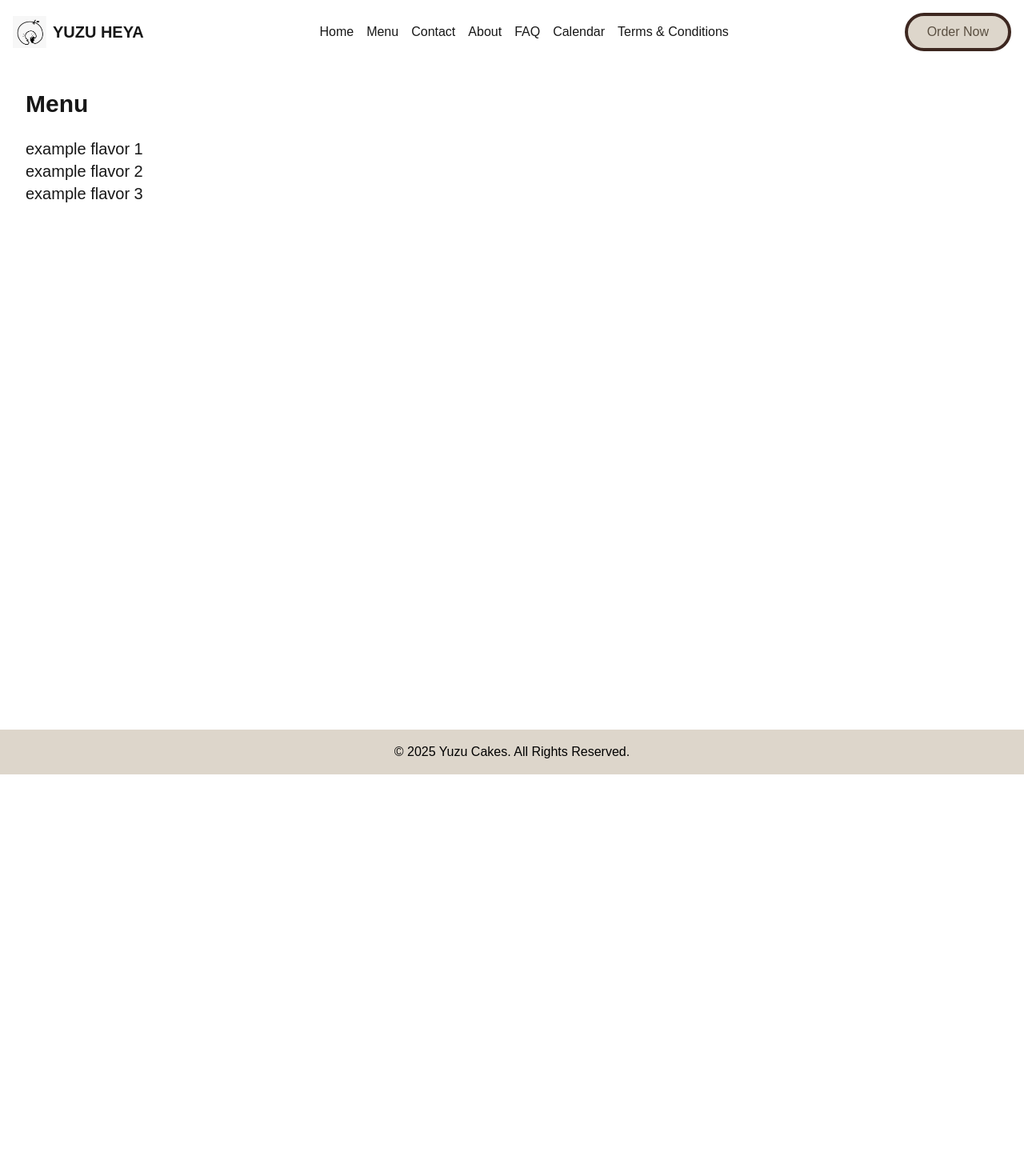
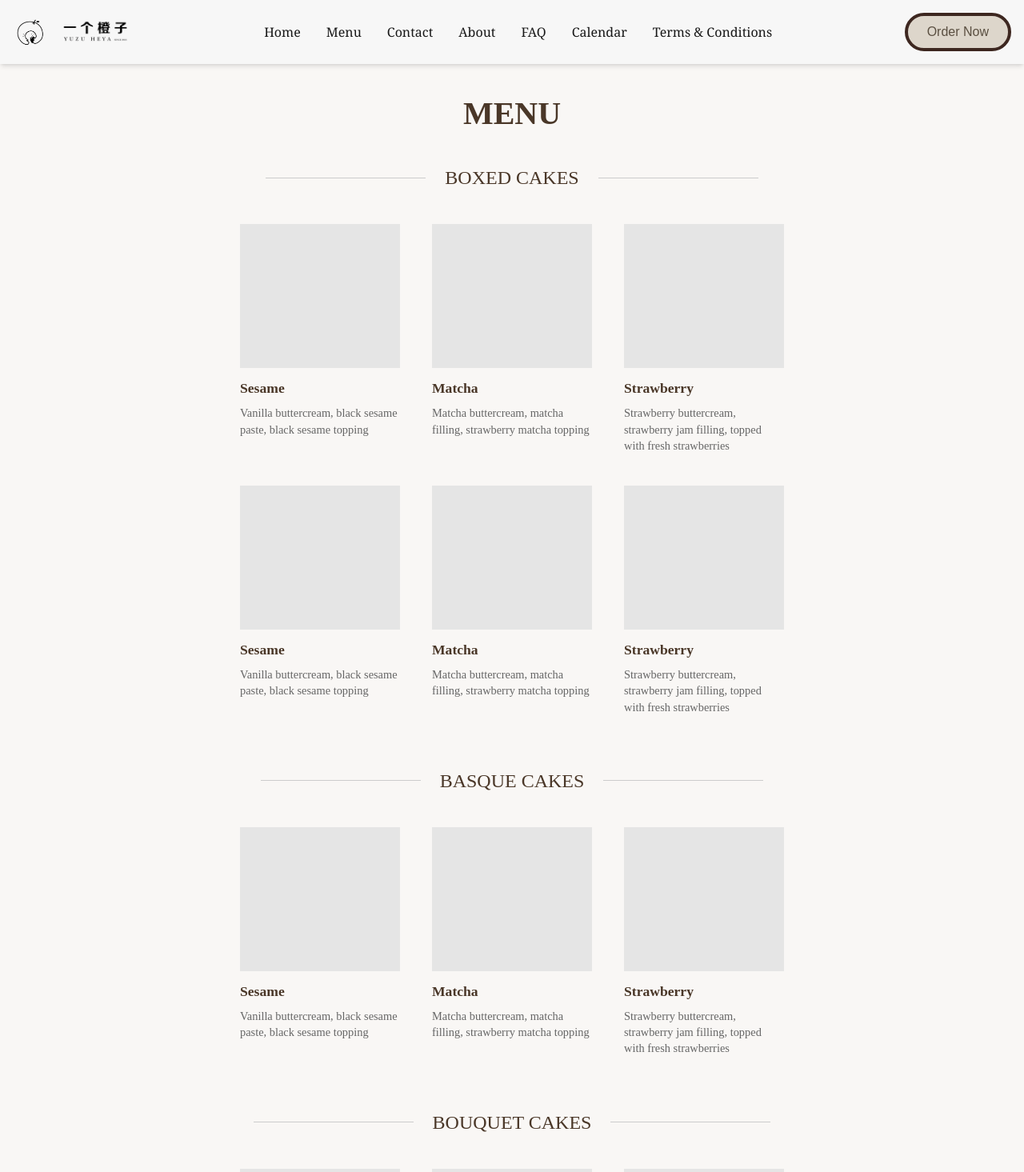
Before and after one commit to liamarlundeen/yuzu-cakes, a Next.js app: page /menu in a window 1280 px wide. Shown: the top 1465 px of the page at 80% size. Before the commit the page ends 968 px from the top, so only its background shows below. Built offline with nearby package versions, Linux system fonts and the light colour scheme.

Commit message:
menu page and header improvements

```diff
--- a/src/app/layout.tsx
+++ b/src/app/layout.tsx
@@ -1,59 +1,55 @@
+// app/layout.tsx
 import Link from 'next/link';
 import './globals.css';
 
-export default function Layout({ children }: {children: React.ReactNode }) {
-
+export default function Layout({ children }: { children: React.ReactNode }) {
   return (
-    <html lang='en'>
+    <html lang="en">
       <head />
-      <body className='bg-gray-50'>
-        <header className='bg-white shadow-md'>
-          <div className='max-w-screen-xl mx-auto flex items-center justify-between p-4'>
-            <div className='flex items-center space-x-2'>
+      <body className="flex flex-col min-h-screen bg-[#f7f7f7]">
+        <header className="bg-[#f7f7f7] shadow-md">
+          <div className="max-w-screen-xl mx-auto flex items-center justify-between p-4">
+            <div className="flex items-center space-x-2">
               <img
-                src='yuzu_logo.png'
-                alt='Yuzu Heya Logo'
+                src="yuzu_logo.png"
+                alt="Yuzu Heya Logo"
+                className="h-10 w-auto"
+              />
+              <img
+                src='yuzu_head.png'
+                alt="yuzu heya head"
                 className='h-10 w-auto'
               />
-              <span className='text-xl font-semibold text-grey-800'>YUZU HEYA</span>
             </div>
 
-              <nav>
-                <ul className='flex space-x-4'>
-                  <li><Link href='/'>Home</Link></li>
-                  <li><Link href='/menu'>Menu</Link></li>
-                  <li><Link href='/contact'>Contact</Link></li>
-                  <li><Link href='/about'>About</Link></li>
-                  <li><Link href='/faq'>FAQ</Link></li>
-                  <li><Link href='/calendar'>Calendar</Link></li>
-                  <li><Link href='/terms'>Terms & Conditions</Link></li>
-                </ul>
-              </nav>
+            <nav>
+              <ul className="flex space-x-8 font-serif">
+                <li><Link href="/">Home</Link></li>
+                <li><Link href="/menu">Menu</Link></li>
+                <li><Link href="/contact">Contact</Link></li>
+                <li><Link href="/about">About</Link></li>
+                <li><Link href="/faq">FAQ</Link></li>
+                <li><Link href="/calendar">Calendar</Link></li>
+                <li><Link href="/terms">Terms & Conditions</Link></li>
+              </ul>
+            </nav>
 
-            <Link href='/order-now'>
-              <button className="
-                  bg-[#DDD6CB]
-                  border-4 border-[#3D2720]
-                  text-[#5a4f41] px-6 py-2
-                  rounded-full
-                  hover:bg-[#B19C86]
-                  hover:text-white transition duration-300
-                  active:bg-[#947662]
-                  active:text-white
-                  focus:outline-none"
-                >
+            <Link href="/order-now">
+              <button
+                className="bg-[#DDD6CB] border-4 border-[#3D2720] text-[#5a4f41] px-6 py-2 rounded-full hover:bg-[#B19C86] hover:text-white transition duration-300 active:bg-[#947662] active:text-white focus:outline-none"
+              >
                 Order Now
               </button>
             </Link>
           </div>
         </header>
 
-        <main>{children}</main>
+        {/* Main Content */}
+        <main className="flex-grow">{children}</main> {/* The content will grow to take available space */}
 
-        <footer className='bg-[#DDD6CB] p-4 text-black text-center mt-8'>
+        <footer className="bg-[#DDD6CB] p-4 text-black text-center mt-8">
           <p>&copy; 2025 Yuzu Cakes. All Rights Reserved.</p>
         </footer>
-
       </body>
     </html>
   );
--- a/src/app/menu/page.tsx
+++ b/src/app/menu/page.tsx
@@ -1,12 +1,140 @@
+// src/app/menu/page.tsx
+import '../styles/menu.css'
+
 export default function Menu() {
-    return (
-        <div className="min-h-screen bg-white p-8">
-            <h1 className="text-3xl font-bold">Menu</h1>
-            <ul className="mt-6">
-                <li className="text-xl">example flavor 1</li>
-                <li className="text-xl">example flavor 2</li>
-                <li className="text-xl">example flavor 3</li>
-            </ul>
+  return (
+    <div className="menu-container">
+      <div className="menu-content">
+        <h1 className="menu-title">MENU</h1>
+
+      {/* BOXED CAKES SECTION */}
+      <div className="menu-section">
+        <div className="section-title">
+          <div className="line"></div>
+          <h2>BOXED CAKES</h2>
+          <div className="line"></div>
         </div>
-    );
+
+        <div className="menu-items">
+          <div className="menu-item">
+            <div className="item-image"></div>
+            <h3>Sesame</h3>
+            <p>Vanilla buttercream, black sesame paste, black sesame topping</p>
+          </div>
+
+          <div className="menu-item">
+            <div className="item-image"></div>
+            <h3>Matcha</h3>
+            <p>Matcha buttercream, matcha filling, strawberry matcha topping</p>
+          </div>
+
+          <div className="menu-item">
+            <div className="item-image"></div>
+            <h3>Strawberry</h3>
+            <p>Strawberry buttercream, strawberry jam filling, topped with fresh strawberries</p>
+          </div>
+        </div>
+
+        <div className="menu-items">
+          <div className="menu-item">
+            <div className="item-image"></div>
+            <h3>Sesame</h3>
+            <p>Vanilla buttercream, black sesame paste, black sesame topping</p>
+          </div>
+
+          <div className="menu-item">
+            <div className="item-image"></div>
+            <h3>Matcha</h3>
+            <p>Matcha buttercream, matcha filling, strawberry matcha topping</p>
+          </div>
+
+          <div className="menu-item">
+            <div className="item-image"></div>
+            <h3>Strawberry</h3>
+            <p>Strawberry buttercream, strawberry jam filling, topped with fresh strawberries</p>
+          </div>
+        </div>
+      </div>
+
+      {/* BASQUE CAKES SECTION */}
+      <div className="menu-section">
+        <div className="section-title">
+          <div className="line"></div>
+          <h2>BASQUE CAKES</h2>
+          <div className="line"></div>
+        </div>
+
+        <div className="menu-items">
+          <div className="menu-item">
+            <div className="item-image"></div>
+            <h3>Sesame</h3>
+            <p>Vanilla buttercream, black sesame paste, black sesame topping</p>
+          </div>
+
+          <div className="menu-item">
+            <div className="item-image"></div>
+            <h3>Matcha</h3>
+            <p>Matcha buttercream, matcha filling, strawberry matcha topping</p>
+          </div>
+
+          <div className="menu-item">
+            <div className="item-image"></div>
+            <h3>Strawberry</h3>
+            <p>Strawberry buttercream, strawberry jam filling, topped with fresh strawberries</p>
+          </div>
+        </div>
+      </div>
+
+      {/* BOUQUET CAKES SECTION */}
+      <div className="menu-section">
+        <div className="section-title">
+          <div className="line"></div>
+          <h2>BOUQUET CAKES</h2>
+          <div className="line"></div>
+        </div>
+
+        <div className="menu-items">
+          <div className="menu-item">
+            <div className="item-image"></div>
+            <h3>Sesame</h3>
+            <p>Vanilla buttercream, black sesame paste, black sesame topping</p>
+          </div>
+
+          <div className="menu-item">
+            <div className="item-image"></div>
+            <h3>Matcha</h3>
+            <p>Matcha buttercream, matcha filling, strawberry matcha topping</p>
+          </div>
+
+          <div className="menu-item">
+            <div className="item-image"></div>
+            <h3>Strawberry</h3>
+            <p>Strawberry buttercream, strawberry jam filling, topped with fresh strawberries</p>
+          </div>
+        </div>
+      </div>
+
+      {/* CUSTOM CAKES SECTION */}
+      <div className="menu-section">
+        <div className="section-title">
+          <div className="line"></div>
+          <h2>CUSTOM CAKES</h2>
+          <div className="line"></div>
+        </div>
+
+        <div className="custom-message">
+          <p>If you would like to order a custom cake, please fill out this form below.</p>
+          <button className="order-button">ORDER NOW</button>
+        </div>
+
+        <div className="gallery">
+          <div className="gallery-image"></div>
+          <div className="gallery-image"></div>
+          <div className="gallery-image"></div>
+          <div className="gallery-image"></div>
+        </div>
+      </div>
+      </div>
+    </div>
+  );
 }
--- /dev/null
+++ b/src/app/styles/menu.css
@@ -0,0 +1,135 @@
+/* src/app/styles/menu.css */
+/* Full width background styles */
+body {
+    margin: 0;
+    padding: 0;
+    background-color: #f9f7f5;
+  }
+
+  .menu-container {
+    width: 100%;
+    max-width: 100%;
+    margin: 0;
+    padding: 2rem 0;
+    color: #4a3728;
+    font-family: 'Times New Roman', serif;
+  }
+
+  /* Inner container to center content */
+  .menu-content {
+    max-width: 1200px;
+    margin: 0 auto;
+    padding: 0 1rem;
+  }
+
+  .menu-title {
+    text-align: center;
+    font-size: 2.5rem;
+    font-weight: bold;
+    margin-bottom: 2rem;
+    color: #4a3728;
+  }
+
+  .menu-section {
+    margin-bottom: 4rem;
+  }
+
+  .section-title {
+    display: flex;
+    align-items: center;
+    justify-content: center;
+    margin-bottom: 2.5rem;
+  }
+
+  .section-title h2 {
+    font-size: 1.5rem;
+    font-weight: normal;
+    margin: 0 1.5rem;
+    white-space: nowrap;
+    color: #4a3728;
+  }
+
+  .line {
+    height: 1px;
+    background-color: #ccc;
+    flex-grow: 1;
+    max-width: 200px;
+  }
+
+  .menu-items {
+    display: flex;
+    justify-content: center;
+    gap: 2.5rem;
+    margin-bottom: 2.5rem;
+  }
+
+  .menu-item {
+    width: 200px;
+    text-align: left;
+  }
+
+  .item-image {
+    width: 100%;
+    height: 180px;
+    background-color: #e5e5e5;
+    margin-bottom: 0.75rem;
+  }
+
+  .menu-item h3 {
+    font-size: 1.1rem;
+    margin: 0.5rem 0;
+    font-weight: bold;
+  }
+
+  .menu-item p {
+    font-size: 0.9rem;
+    color: #666;
+    margin: 0;
+    line-height: 1.4;
+  }
+
+  .custom-message {
+    text-align: center;
+    margin: 2rem 0;
+  }
+
+  .order-button {
+    background-color: #5b4037;
+    color: white;
+    border: none;
+    padding: 0.75rem 2rem;
+    border-radius: 50px;
+    font-size: 1rem;
+    cursor: pointer;
+    margin-top: 1rem;
+    text-transform: uppercase;
+  }
+
+  .order-button:hover {
+    background-color: #483229;
+  }
+
+  .gallery {
+    display: flex;
+    justify-content: center;
+    gap: 1rem;
+    margin-top: 3rem;
+  }
+
+  .gallery-image {
+    width: 180px;
+    height: 180px;
+    background-color: #e5e5e5;
+  }
+
+  /* Mobile responsiveness */
+  @media (max-width: 768px) {
+    .menu-items {
+      flex-direction: column;
+      align-items: center;
+    }
+
+    .gallery {
+      flex-wrap: wrap;
+    }
+  }
```
Also changed, not shown: public/yuzu_head.png (added).
